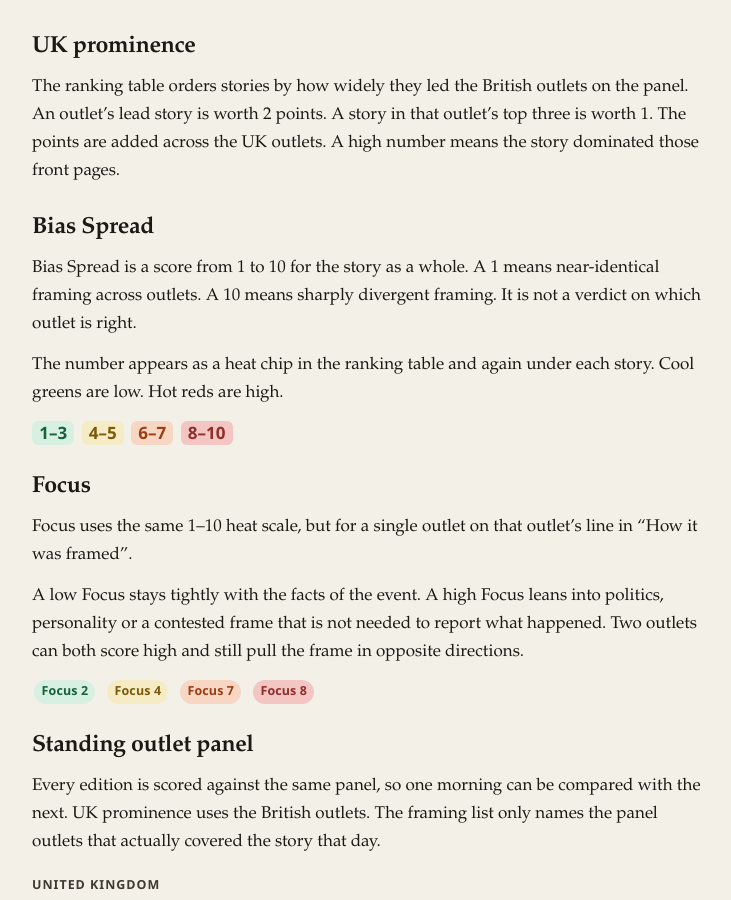
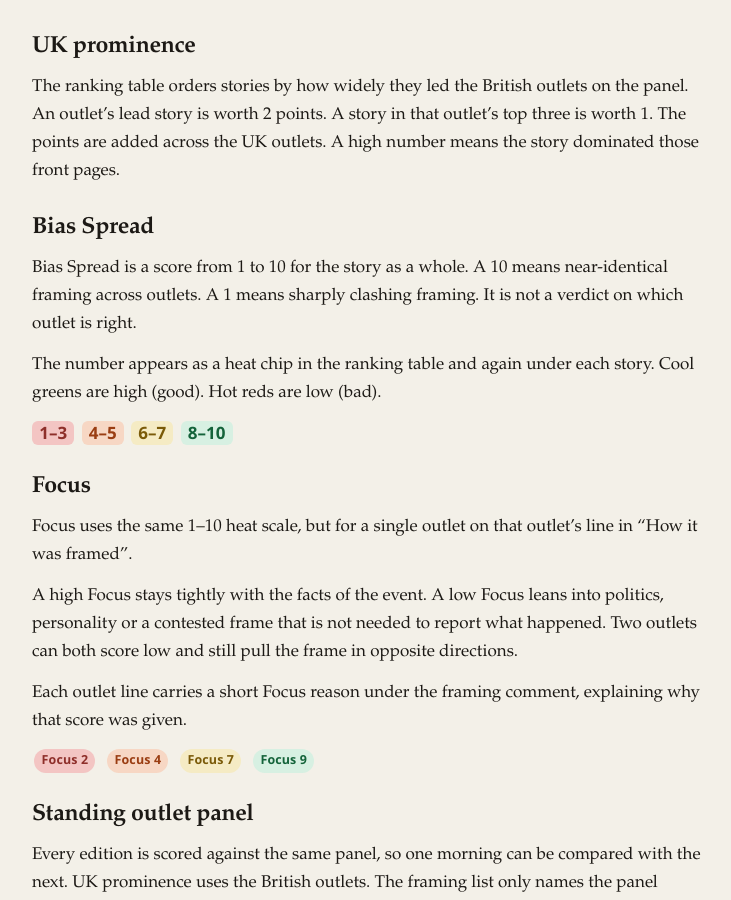
Before and after one commit to UKwebfilter/UKWebFilter, a Jekyll site: the page built from how-it-works.md, in a window 1280 px wide and 900 px high, scrolled down 279 px. Shown: the whole window, without its empty margins (272-1003 px from the left). Built offline with Jekyll 4.4.1, drawn with Linux system fonts in a browser that asks for light colours.

Commit message:
Update How it works for flipped Bias/Focus scale

```diff
--- a/how-it-works.md
+++ b/how-it-works.md
@@ -13,28 +13,30 @@ The ranking table orders stories by how widely they led the British outlets on t
 
 ## Bias Spread
 
-Bias Spread is a score from 1 to 10 for the story as a whole. A 1 means near-identical framing across outlets. A 10 means sharply divergent framing. It is not a verdict on which outlet is right.
+Bias Spread is a score from 1 to 10 for the story as a whole. A 10 means near-identical framing across outlets. A 1 means sharply clashing framing. It is not a verdict on which outlet is right.
 
-The number appears as a heat chip in the ranking table and again under each story. Cool greens are low. Hot reds are high.
+The number appears as a heat chip in the ranking table and again under each story. Cool greens are high (good). Hot reds are low (bad).
 
-<p class="heat-scale" aria-label="Heat scale from low to high">
-  <span class="score-heat heat-1">1–3</span>
-  <span class="score-heat heat-2">4–5</span>
-  <span class="score-heat heat-3">6–7</span>
-  <span class="score-heat heat-4">8–10</span>
+<p class="heat-scale" aria-label="Heat scale from bad to good">
+  <span class="score-heat heat-4">1–3</span>
+  <span class="score-heat heat-3">4–5</span>
+  <span class="score-heat heat-2">6–7</span>
+  <span class="score-heat heat-1">8–10</span>
 </p>
 
 ## Focus
 
 Focus uses the same 1–10 heat scale, but for a single outlet on that outlet’s line in “How it was framed”.
 
-A low Focus stays tightly with the facts of the event. A high Focus leans into politics, personality or a contested frame that is not needed to report what happened. Two outlets can both score high and still pull the frame in opposite directions.
+A high Focus stays tightly with the facts of the event. A low Focus leans into politics, personality or a contested frame that is not needed to report what happened. Two outlets can both score low and still pull the frame in opposite directions.
+
+Each outlet line carries a short Focus reason under the framing comment, explaining why that score was given.
 
 <p class="heat-scale" aria-label="Focus pills on the heat scale">
-  <span class="focus-pill heat-1" title="Focus 2/10">Focus 2</span>
-  <span class="focus-pill heat-2" title="Focus 4/10">Focus 4</span>
-  <span class="focus-pill heat-3" title="Focus 7/10">Focus 7</span>
-  <span class="focus-pill heat-4" title="Focus 8/10">Focus 8</span>
+  <span class="focus-pill heat-4" title="Focus 2/10">Focus 2</span>
+  <span class="focus-pill heat-3" title="Focus 4/10">Focus 4</span>
+  <span class="focus-pill heat-2" title="Focus 7/10">Focus 7</span>
+  <span class="focus-pill heat-1" title="Focus 9/10">Focus 9</span>
 </p>
 
 ## Standing outlet panel
```
